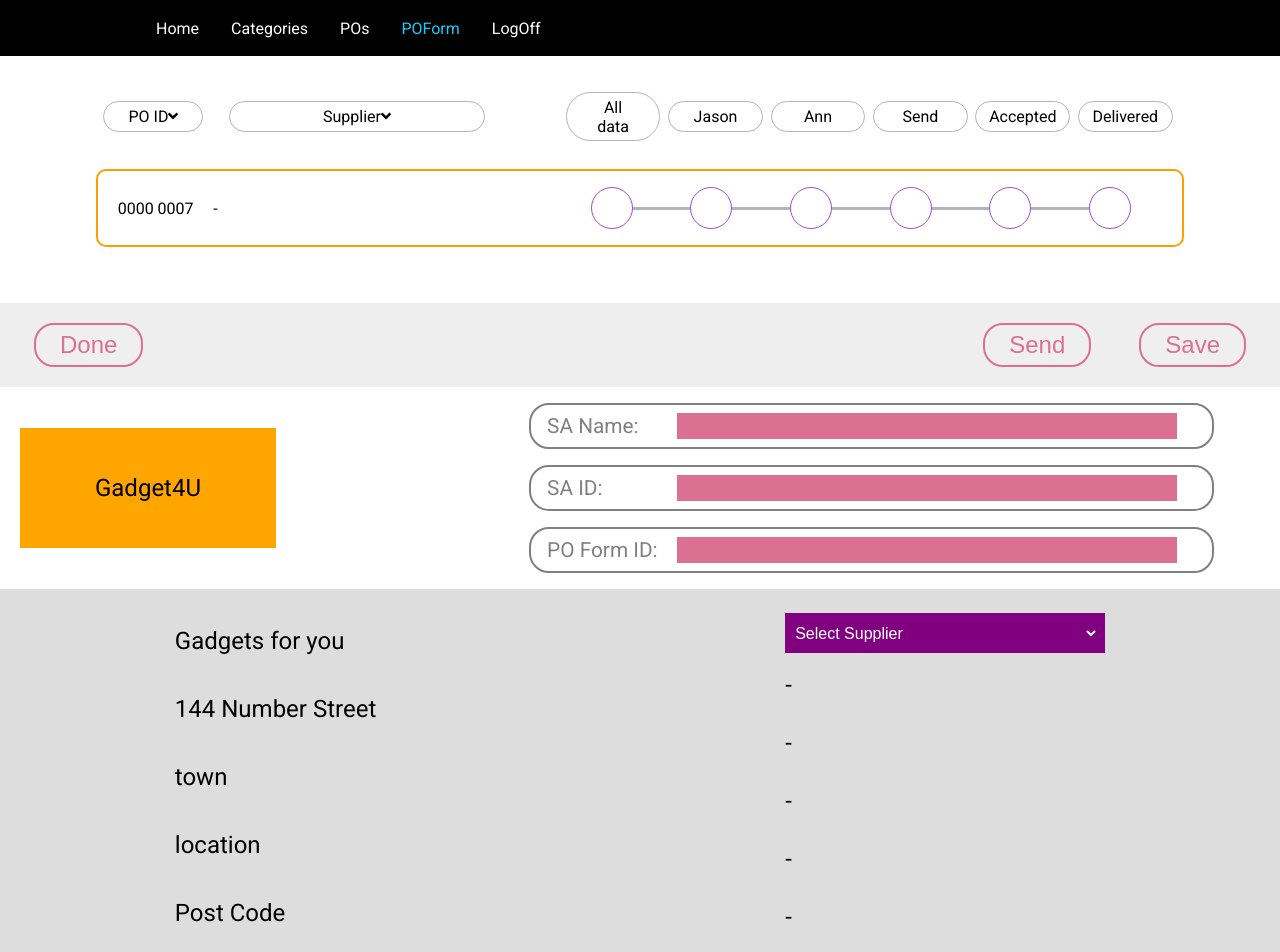
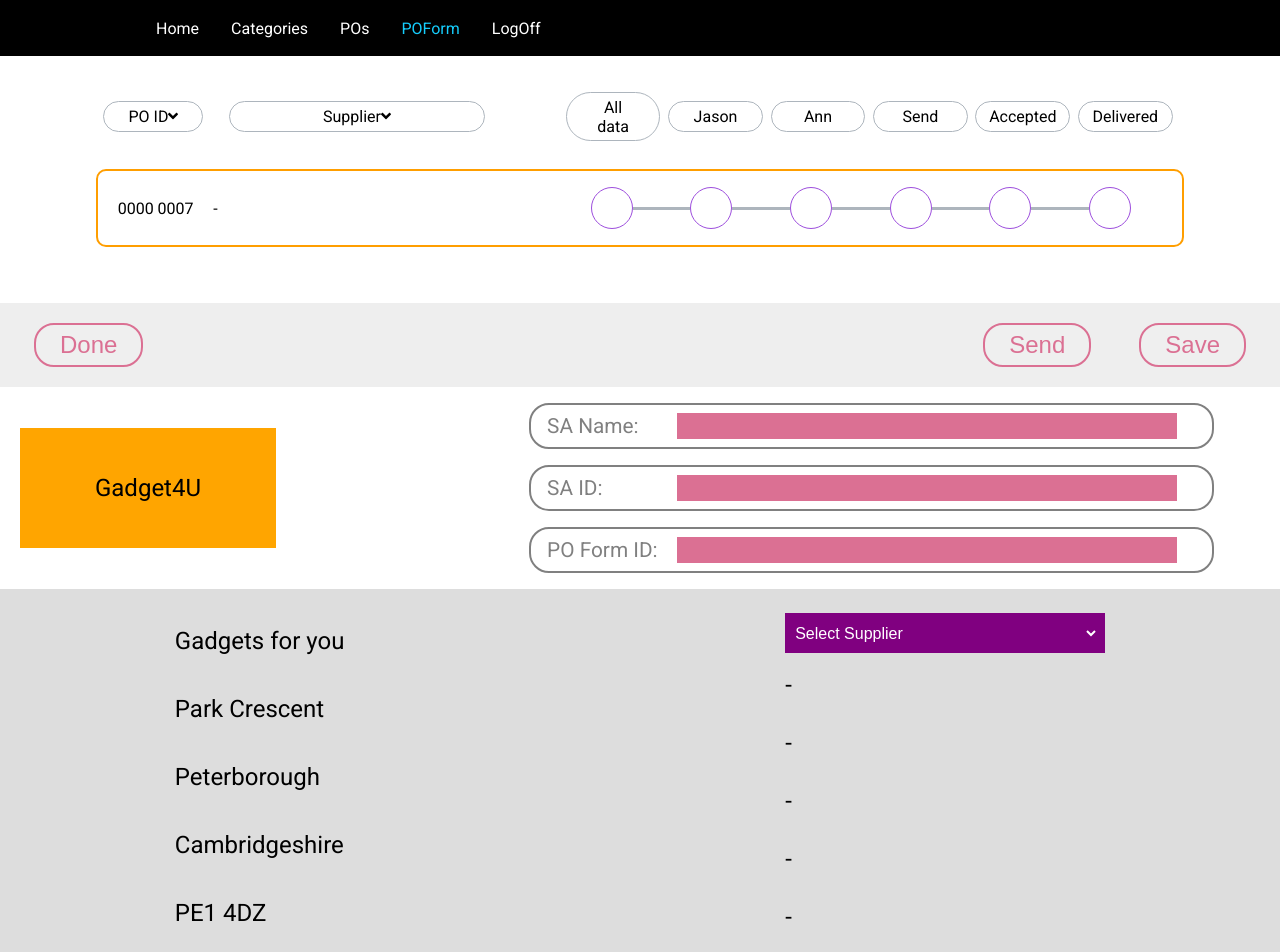
Before and after one commit to HachyCode/Group-Project-front-end, a React (Create React App) app: page /poForm in a window 1280 px wide. Shown: the top 952 px of the page. Built offline with nearby package versions, Linux system fonts and the light colour scheme.

Commit message:
Update address (it should probably be dynamically done as a prop thing but we can do that later).

```diff
--- a/src/Components/AddressBar/AddressBar.js
+++ b/src/Components/AddressBar/AddressBar.js
@@ -37,10 +37,10 @@ class AddressBar extends React.Component {
 
 					<AddressBox>
 						<Address>Gadgets for you</Address>
-						<Address>144 Number Street</Address>
-						<Address>town</Address>
-						<Address>location</Address>
-						<Address>Post Code</Address>
+						<Address>Park Crescent</Address>
+						<Address>Peterborough</Address>
+						<Address>Cambridgeshire</Address>
+						<Address>PE1 4DZ</Address>
 					</AddressBox>
 
 
```
